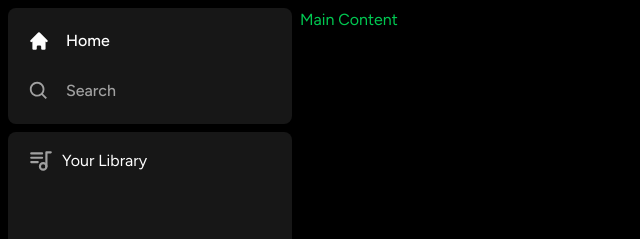
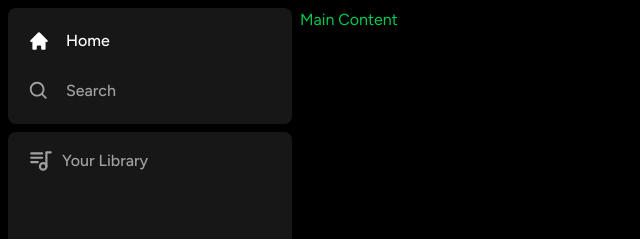
Before and after one commit to RachelGreenwood/spotify-clone, a Next.js app: page / in a window 1280 px wide. Shown: the top 239 px of the page, without its empty margins (0-640 px from the left). Built offline with nearby package versions, Linux system fonts and the light colour scheme.

Commit message:
Styles Library Title Text

```diff
--- a/components/Library.tsx
+++ b/components/Library.tsx
@@ -11,7 +11,7 @@
             <div className="flex items-center justify-between px-5 pt-4">
                 <div className="inline-flex items-center gap-x-2">
                     <TbPlaylist className="text-neutral-400" size={26} />
-                    <p>Your Library</p>
+                    <p className="text-neutral-400 font-medium text-md">Your Library</p>
                 </div>
             </div>
         </div>
```
